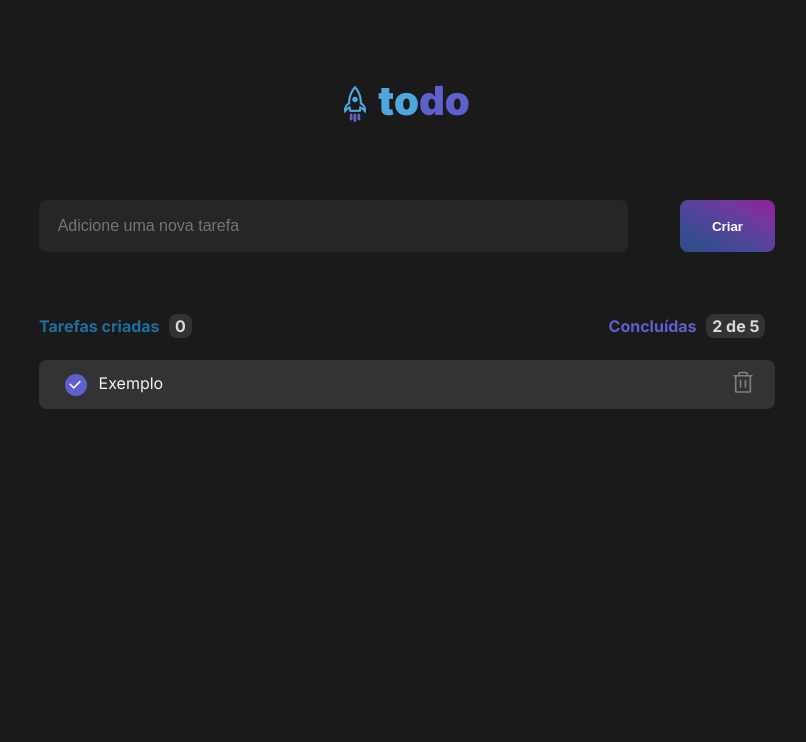
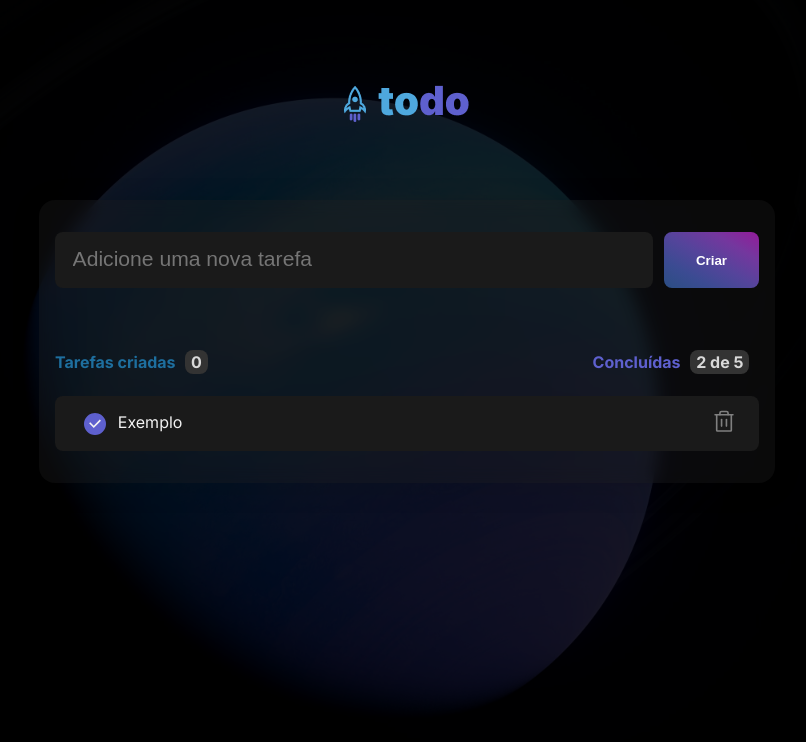
Before and after one commit to viniscrv/to-do, a React (Vite) app: page / in a window 1280 px wide. Shown: the top 742 px of the page, without its empty margins (233-1039 px from the left). Built offline with nearby package versions, Linux system fonts and the light colour scheme.

Commit message:
ajustado estilização geral

```diff
--- a/src/App.module.css
+++ b/src/App.module.css
@@ -1,4 +1,10 @@
 .App {
     width: 46rem;
     margin: 0 auto;
+    background: rgba(31, 31, 31, 0.32);
+    border-radius: 16px;
+    box-shadow: 0 4px 30px rgba(0, 0, 0, 0.1);
+    backdrop-filter: blur(8.4px);
+    -webkit-backdrop-filter: blur(8.4px);
+    padding: 2em 1em;
 }
--- a/src/components/Task.module.css
+++ b/src/components/Task.module.css
@@ -2,8 +2,8 @@
     display: flex;
     justify-content: space-between;
     align-items: center;
-    padding: .6em;
-    background-color: var(--gray-400);
+    padding: .8em;
+    background-color: var(--gray-600);
     border-radius: 8px;
 }
 
--- a/src/components/Tasks.module.css
+++ b/src/components/Tasks.module.css
@@ -4,9 +4,10 @@ form {
 }
 
 form input {
-    background-color: var(--gray-500);
-    width: 80%;
-    padding: 1.4em;
+    background-color: var(--gray-600);
+    width: 85%;
+    font-size: 1.1em;
+    padding: 1em;
     border: 0;
     border-radius: 8px;
     color: var(--gray-300);
--- a/src/global.css
+++ b/src/global.css
@@ -24,8 +24,26 @@
 
 body {
     font-family: "Inter", sans-serif;
-    background-color: var(--gray-600);
     color: var(--gray-300);
+    background-image: url(../src/assets/space.jpg);
+    background-size: cover;
+    width: 100%;
+    height: 100vh;
+    color: white;
+    position: relative;
+    z-index: 1;
+}
+
+body::after {
+    content: '';
+    background-color: black;
+    position: absolute;
+    width: 100%;
+    height: 100%;
+    left: 0;
+    top: 0;
+    opacity: .85;
+    z-index: -1;
 }
 
 :focus {
```
Also changed, not shown: src/assets/space.jpg (added), src/assets/wallpaper.jpg (added).
